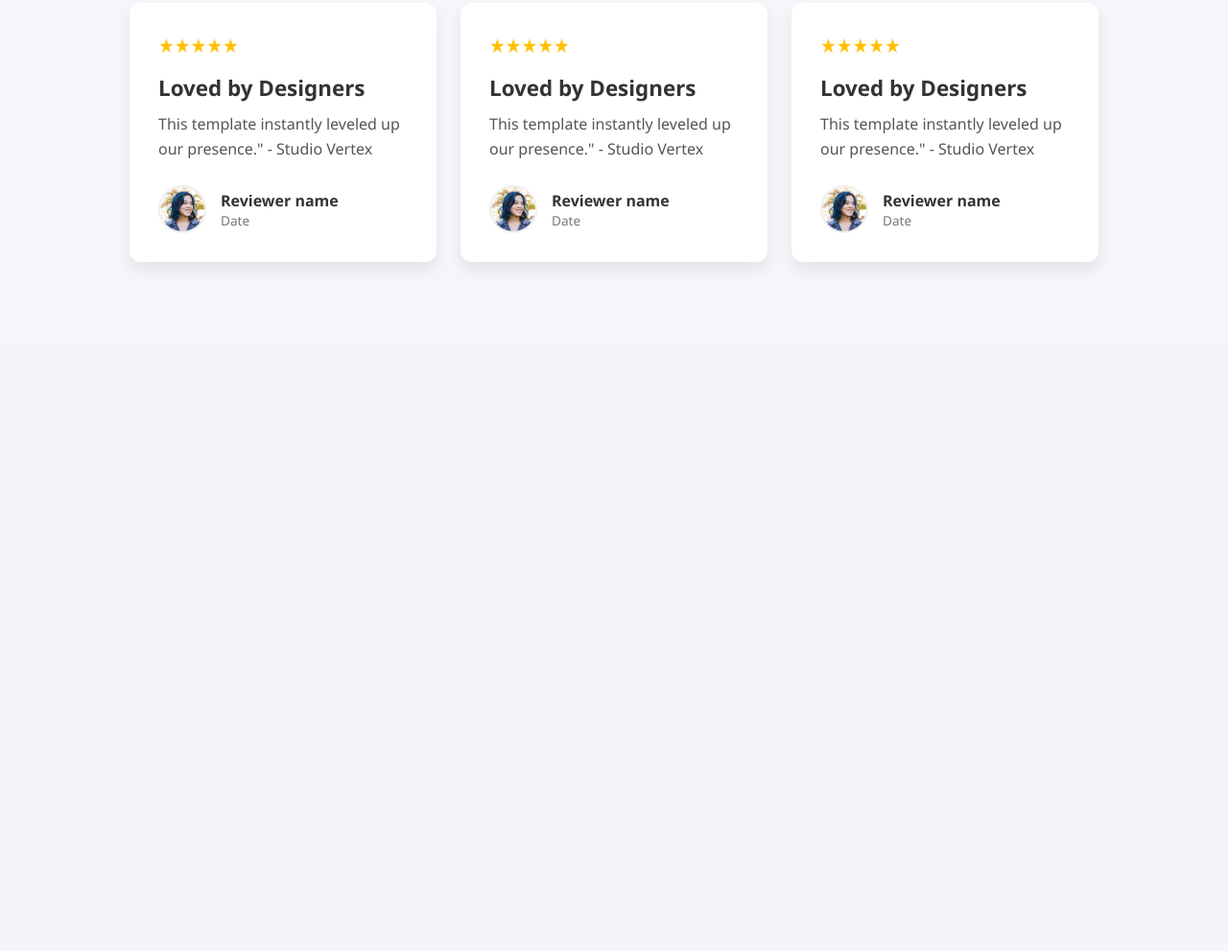
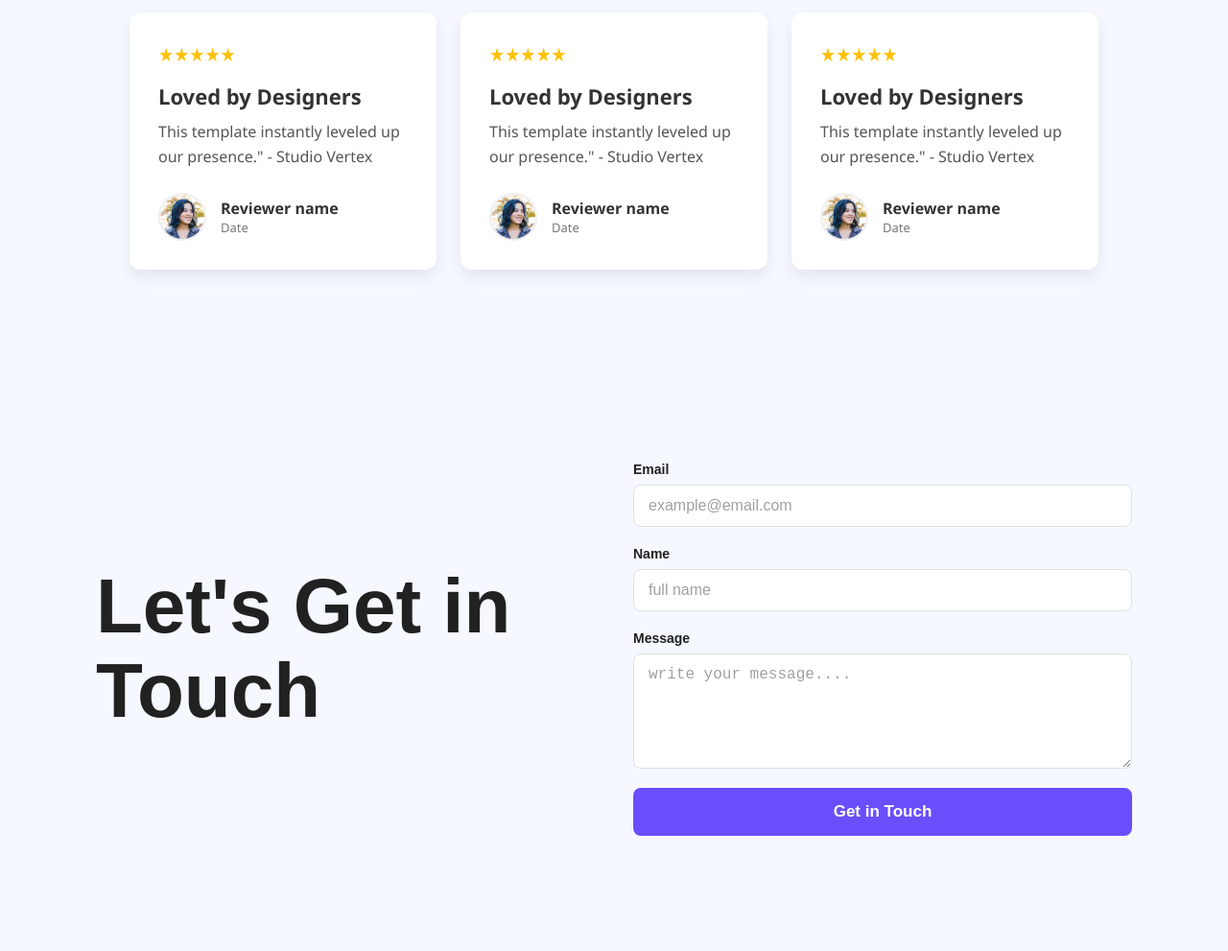
Before and after one commit to SAGOR-DEV1/my-first-assignment, a plain HTML site: page index.html in a window 1280 px wide. Shown: the part 2030-3021 px from the top of the page at 96% size. Before the commit the page ends 2383 px from the top, so only its background shows below. Drawn offline with Linux system fonts and the light colour scheme; files whose address does not match are found by name.

Commit message:
Get In Touch Sectio Done

```diff
--- a/index.html
+++ b/index.html
@@ -102,6 +102,28 @@
                 </div>
             </div>
       </section>
+      <section class="contact-form">
+            <div class="container">
+              <div class="left-section">
+                  <h1>Let's Get in Touch</h1>
+              </div>
+              <div class="right-section">
+                  <div class="form-group">
+                      <label for="email">Email</label>
+                      <input type="email" id="email" placeholder="example@email.com">
+                  </div>
+                  <div class="form-group">
+                      <label for="name">Name</label>
+                      <input type="text" id="name" placeholder="full name">
+                  </div>
+                  <div class="form-group">
+                      <label for="message">Message</label>
+                      <textarea id="message" placeholder="write your message...."></textarea>
+                  </div>
+                  <button type="submit" class="submit-button">Get in Touch</button>
+            </div>
+        </div>
+      </section>
     </main>
     <footer>
 
--- a/style/style.css
+++ b/style/style.css
@@ -6,7 +6,7 @@
 
 body {
   font-family: 'Segoe UI', Tahoma, Geneva, Verdana, sans-serif;
-  background: #f4f4f9;
+  background: #f5f8ff;
   color: #222;
 }
 
@@ -86,6 +86,7 @@ body {
   font-size: 42px;
   color: #252432;
   margin-bottom: 16px;
+  text-align: left;
 }
 
 .text-content p {
@@ -115,7 +116,6 @@ body {
 /* Productive Users Section */
 
 .main-stats {
-  background-color: #f5f8ff;
   padding: 80px 20px;
 }
 
@@ -158,7 +158,6 @@ body {
 /*Feedback Section*/
 
 .main-reviews {
-    background-color: #f5f6fa;
     display: flex;
     flex-direction: column;
     align-items: center;
@@ -171,7 +170,7 @@ body {
 h2 {
     color: #333;
     margin-bottom: 40px;
-    font-size: 35px;
+    font-size: 42px;
     font-weight: 700;
     text-align: center;
 }
@@ -181,7 +180,7 @@ h2 {
     flex-wrap: wrap;
     gap: 25px;
     justify-content: center;
-    max-width: 1200px;
+    max-width: 1140px;
 }
 
 .review-card {
@@ -199,18 +198,18 @@ h2 {
 .stars {
     color: #ffc107;
     margin-bottom: 15px;
-    font-size: 1.3em;
+    font-size: 20px;
 }
 
 .review-title {
-    font-size: 1.4em;
+    font-size: 22px;
     font-weight: 600;
     color: #333;
     margin-bottom: 10px;
 }
 
 .review-text {
-    font-size: 1em;
+    font-size: 16px;
     color: #555;
     line-height: 1.6;
     margin-bottom: 25px;
@@ -240,10 +239,110 @@ h2 {
 .reviewer-name {
     font-weight: 600;
     color: #333;
-    font-size: 1em;
+    font-size: 16px;
 }
 
 .review-date {
-    font-size: 0.85em;
+    font-size: 13px;
     color: #777;
 }
+
+/*form*/
+
+.contact-form {
+    font-family: 'Poppins', sans-serif;
+    background-color: #f5f8ff;
+    display: flex;
+    justify-content: center;
+    align-items: center;
+    height: 630px;
+    margin: 0;
+    padding: 20px;
+    box-sizing: border-box;
+}
+
+.container {
+    display: flex;
+    background-color: #f5f8ff;
+    border-radius: 10px;
+    max-width: 1140px;
+    width: 100%;
+    padding: 30px;
+    box-sizing: border-box;
+    flex-wrap: wrap;
+    gap: 40px;
+}
+
+.left-section {
+    flex: 1;
+    width: 600px;
+    display: flex;
+    align-items: center;
+}
+
+.left-section h1 {
+    font-size: 80px;
+    color: #212121;
+    line-height: 1.1;
+    margin: 0;
+}
+
+.right-section {
+    flex: 1;
+    min-width: 300px;
+    display: flex;
+    flex-direction: column;
+    gap: 20px;
+}
+
+.form-group {
+    display: flex;
+    flex-direction: column;
+}
+
+.form-group label {
+    font-size: 14px;
+    color: #212121;
+    margin-bottom: 8px;
+    font-weight: 700;
+}
+
+.form-group input,
+.form-group textarea {
+    width: 100%;
+    padding: 12px 15px;
+    border: 1px solid #e0e0e0;
+    border-radius: 8px;
+    font-size: 16px;
+    box-sizing: border-box;
+    background-color: #fff;
+    color: #333;
+    font-style: normal;
+}
+
+.form-group input::placeholder,
+.form-group textarea::placeholder {
+    color: #a0a0a0;
+}
+
+.form-group textarea {
+    resize: vertical;
+    min-height: 120px;
+}
+
+.submit-button {
+    width: 100%;
+    padding: 15px;
+    background-color: #6a4efc;
+    color: #fff;
+    border: none;
+    border-radius: 8px;
+    font-size: 17px;
+    font-weight: 700;
+    cursor: pointer;
+    transition: background-color 0.3s ease;
+}
+
+.submit-button:hover {
+    background-color: #5a3edb;
+}
```
